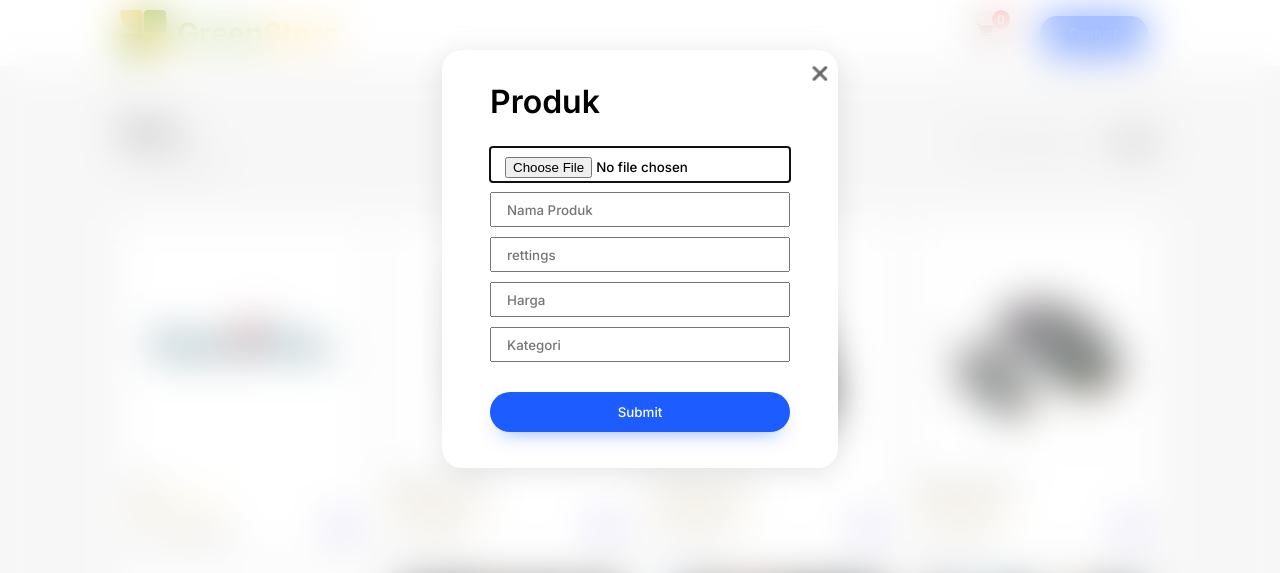
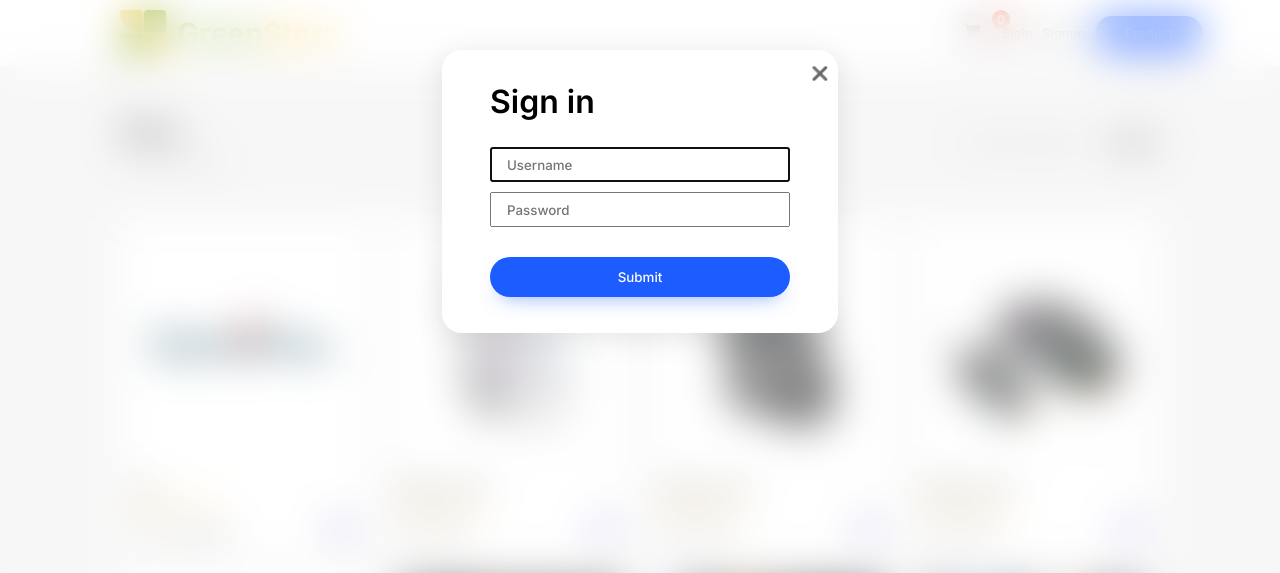
Before and after one commit to ENONGLOSKER/STORE, a Django app: page / in a window 1280 px wide, after a click on "Sigin". Shown: the top 573 px of the page. Run offline with Django 5.2, Linux system fonts and the light colour scheme; data comes from the database, SQL or seed files in the repository; both versions use the stored data as it was after the commit.

Commit message:
add: sign in and sign up modals form

```diff
--- a/greenstore/greenstore_app/views.py
+++ b/greenstore/greenstore_app/views.py
@@ -50,7 +50,6 @@ class TambahKeCartView(View):
         produk_id = request.POST.get('produk_id')
         produk = get_object_or_404(Produk, id=produk_id)
 
-        # Simpan informasi produk ke sesi keranjang belanja
         if 'cart' not in request.session:
             request.session['cart'] = {}
 
--- a/greenstore/templates/index.html
+++ b/greenstore/templates/index.html
@@ -83,6 +83,16 @@
             }
         }
 
+        /* button */
+        .btncart{
+            width: 20%;
+            display: flex;
+            gap: 10px;
+            justify-content: space-around;
+            align-items: center;
+            position: relative;
+        }
+
         .btncart button.primary {
             display: inline-block;
             font-size: 0.8rem;
@@ -100,6 +110,28 @@
                 box-shadow: 0 20px 20px -10px rgb(var(--vs-primary) / 50%);
                 transform: translateY(-5px);
             }
+        }
+        .btncart button.signin {
+            display: inline-block;
+            font-size: 0.8rem;
+            color: #1e1e1e;
+            background-color: transparent;
+            border: none;
+        }
+        .btncart button.signin:hover{
+            color: var(--satu);
+            font-weight: bold
+        }
+        .btncart button.signup {
+            display: inline-block;
+            font-size: 0.8rem;
+            color: #1e1e1e;
+            background-color: transparent;
+            border: none;
+        }
+        .btncart button.signup:hover{
+            color: var(--satu);
+            font-weight: bold
         }
         .btncart #cartProduk{
             background-color: white;
@@ -126,15 +158,6 @@
             border-radius: 50px;
             z-index: 99;
             font-size: 12px;
-        }
-
-        .btncart{
-            width: 20%;
-            display: flex;
-            gap: 10px;
-            justify-content: space-around;
-            align-items: center;
-            position: relative;
         }
         nav a{
             text-decoration: none;
@@ -167,6 +190,31 @@
         </form>
         <button onclick="window.dialog.close();" aria-label="close" class="x">❌</button>
     </dialog>
+    <!-- sigin in-->
+    <dialog id="dialogsignin">
+        <h2>Sign in</h2>
+        <form id="produk-form" enctype="multipart/form-data">
+            {% csrf_token %}
+            <input type="text" name="username" placeholder="Username">
+            <input type="text" name="password" placeholder="Password">
+            <button type="button" id="submit-btn">Submit</button>
+        </form>
+        <button onclick="window.dialogsignin.close();" aria-label="close" class="x">❌</button>
+    </dialog>
+    <!-- sigin up-->
+    <dialog id="dialogsignup">
+        <h2>Sign up</h2>
+        <form id="produk-form" enctype="multipart/form-data">
+            {% csrf_token %}
+            <input type="text" name="username" placeholder="Username">
+            <input type="text" name="email" placeholder="email">
+            <input type="text" name="nomor" placeholder="nomor">
+            <input type="text" name="alamat" placeholder="alamat">
+            <input type="text" name="password" placeholder="Password">
+            <button type="button" id="submit-btn">Submit</button>
+        </form>
+        <button onclick="window.dialogsignup.close();" aria-label="close" class="x">❌</button>
+    </dialog>
 
     <nav>
         <div class="logo">
@@ -178,6 +226,8 @@
                 <p id="jlh">0</p>
                 <ion-icon name="cart" id="cartProduk"></ion-icon>
             </a>
+            <button class="signin" onclick="window.dialogsignin.showModal();">Sigin</button>
+            <button class="signup" onclick="window.dialogsignup.showModal();">Signup</button>
             <button class="primary" onclick="window.dialog.showModal();">Product</button>
         </div>
         <!-- <a href="">Product</a>-->
@@ -230,35 +280,9 @@
     </div>
     <script type="module" src="https://unpkg.com/ionicons@7.1.0/dist/ionicons/ionicons.esm.js"></script>
     <script nomodule src="https://unpkg.com/ionicons@7.1.0/dist/ionicons/ionicons.js"></script>
-    <script>
-        // Get the modal
-        var modal = document.getElementById('myModal');
+    <script src="{% static 'js/jquery.js' %}"></script>
 
-        // Get the button that opens the modal
-        var btn = document.querySelector('nav a');
-
-        // Get the <span> element that closes the modal
-        var span = document.getElementsByClassName('close')[0];
-
-        // When the user clicks on the button, open the modal
-        btn.onclick = function () {
-            modal.style.display = 'block';
-        }
-
-        // When the user clicks on <span> (x), close the modal
-        span.onclick = function () {
-            modal.style.display = 'none';
-        }
-
-        // When the user clicks anywhere outside of the modal, close it
-        window.onclick = function (event) {
-            if (event.target == modal) {
-                modal.style.display = 'none';
-            }
-        }
-    </script>
-
-    <script src="{% static 'js/jquery.js' %}"></script>
+    <!-- add product -->
     <script>
        $(document).ready(function () {
             $("#submit-btn").click(function () {
@@ -279,7 +303,6 @@
                     success: function (data) {
                         if (data.success) {
                             alert(data.message);
-                            // Redirect ke halaman utama
                             window.location.href = "{% url 'index' %}";
                         } else {
                             alert("Gagal menyimpan data. Kesalahan: " + data.errors);
@@ -293,6 +316,7 @@
         });
     </script>
 
+    <!-- cart -->
     <script>
         $(document).ready(function () {
             $(".beli-btn").click(function (e) {
```
Also changed, not shown: greenstore/db.sqlite3, greenstore/static/produk/CERTIPRO3.jpg (added).
